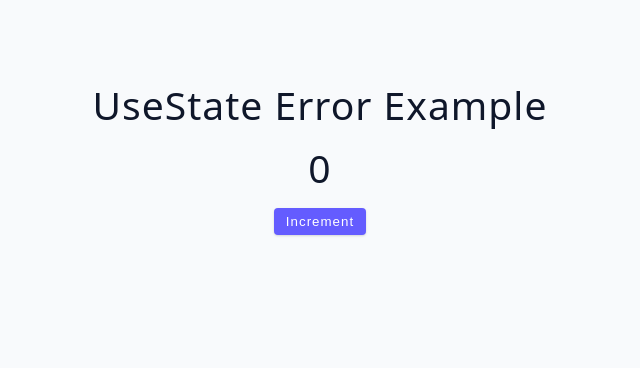
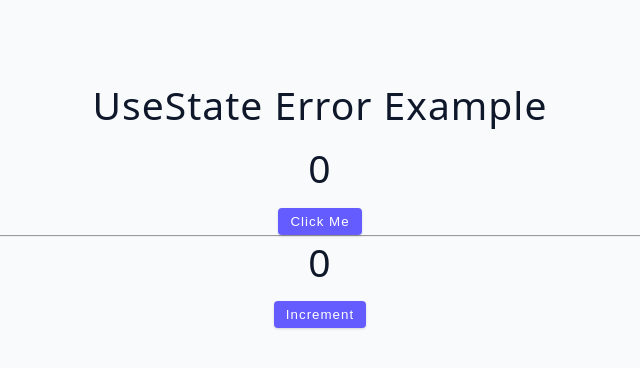
Before and after one commit to luciabalbas/React-Tutorial, a React (Vite) app in the folder 02-Avanzado/: page / in a window 1280 px wide. Shown: the top 368 px of the page, without its empty margins (320-960 px from the left). Built offline with nearby package versions, Linux system fonts and the light colour scheme.

Commit message:
UseState Error Example

```diff
--- a/02-Avanzado/src/tutorial/01-useState/starter/01-error-example.jsx
+++ b/02-Avanzado/src/tutorial/01-useState/starter/01-error-example.jsx
@@ -1,5 +1,20 @@
 const ErrorExample = () => {
-  return <h2>useState error example</h2>;
-};
+  let count = 0
+  const handleButton = () => {
+    count = count + 1
+    console.log(count)
+  }
 
-export default ErrorExample;
+  return (
+    <div>
+      <h2>useState error example</h2>
+      <h2>{count}</h2>
+      <button className="btn" onClick={handleButton}>
+        click me
+      </button>
+      <hr />
+    </div>
+  )
+}
+
+export default ErrorExample
```
